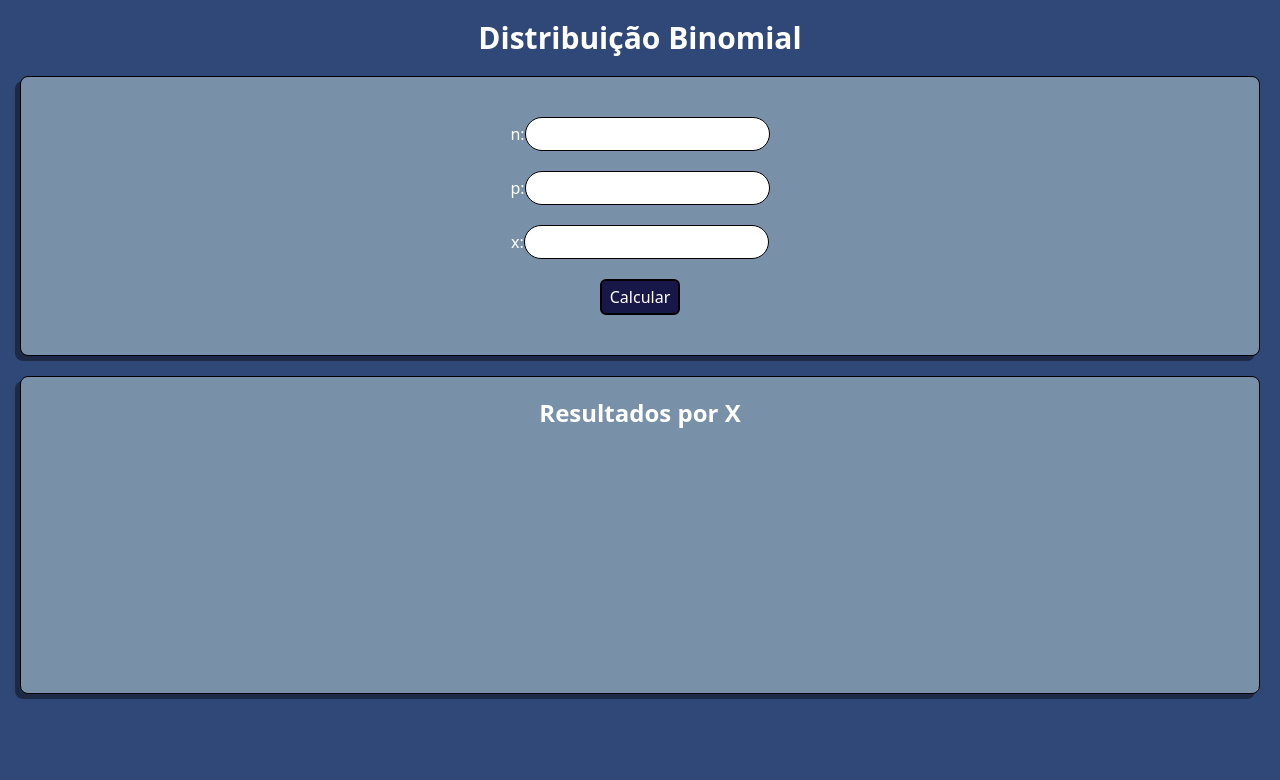
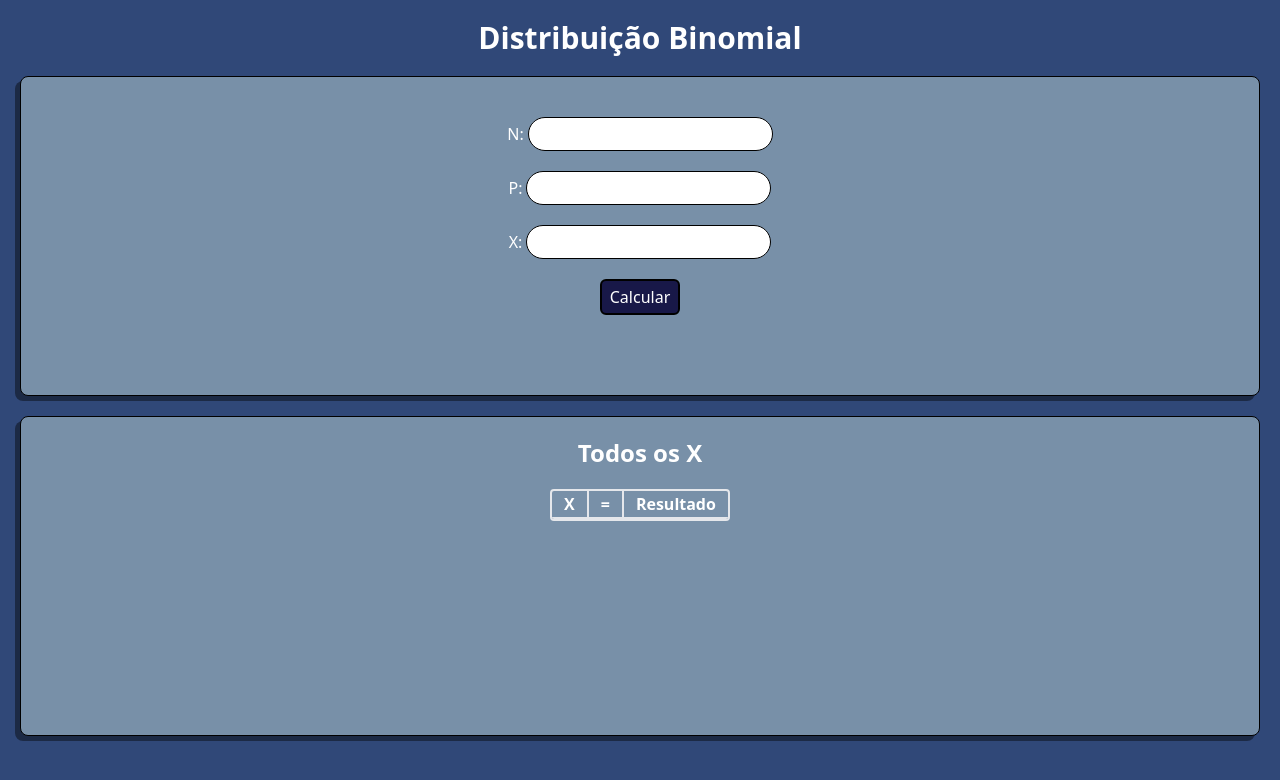
Before and after one commit to otaviozin/distribuicao_binomial, a Next.js app: page / in a window 1280 px wide. Shown: the top 780 px of the page. Built offline with nearby package versions, Linux system fonts and the light colour scheme.

Commit message:
feat: Tabela implementada

```diff
--- a/src/app/globals.css
+++ b/src/app/globals.css
@@ -6,6 +6,31 @@ input{
     color: black;
 }
 
+select {
+    -webkit-appearance: none;
+    -moz-appearance: none;
+    text-indent: 1px;
+    text-overflow: '';
+    padding: 0 5px;
+}
+
+::-webkit-scrollbar-track
+{
+	-webkit-box-shadow: inset 0 0 6px rgba(0,0,0,0.3);
+	background-color: #F5F5F5;
+}
+
+::-webkit-scrollbar
+{
+	width: 5px;
+	background-color: #F5F5F5;
+}
+
+::-webkit-scrollbar-thumb
+{
+	background-color: #304878;
+}
+
 .custom-shadow{
     box-shadow: rgba(0, 0, 0, 0.425) -5px 5px;
 }
--- a/src/components/allResults.js
+++ b/src/components/allResults.js
@@ -1,16 +1,29 @@
 export const AllResults = ({ results }) => {
     return (
-        <div className='bg-secondary mx-5 mt-5 rounded-lg border border-black flex flex-col gap-5 items-center py-5 custom-shadow'>
-            <h1 className='text-2xl font-bold'>Resultados por X</h1>
-            <ul className='h-56 overflow-auto text-left'>
-                {results &&
-                    Array.isArray(results) &&
-                    results.map((result, index) => (
-                        <li className='text-lg' key={index}>
-                            X = {index} =&gt; {result.toFixed(2)}%
-                        </li>
-                    ))}
-            </ul>
+        <div className='bg-secondary mx-5 mt-5 rounded-lg border border-black flex flex-col gap-5 items-center py-5 custom-shadow h-80'>
+            <h1 className='text-2xl font-bold'>Todos os X</h1>
+            <div className='border-2 rounded overflow-auto'>
+                <table>
+                    <thead>
+                        <tr className='border-b-2'>
+                            <th className='border-r-2 px-3'>X</th>
+                            <th className='border-r-2 px-3'>=</th>
+                            <th className='px-3'>Resultado</th>
+                        </tr>
+                    </thead>
+                    <tbody>
+                        {results &&
+                            Array.isArray(results) &&
+                            results.map((result, index) => (
+                                <tr className='text-center border-b'>
+                                    <td className='border-r-2 px-3'>{index}</td>
+                                    <td className='border-r-2 px-3'>=</td>
+                                    <td>{result.toFixed(2)}%</td>
+                                </tr>
+                            ))}
+                    </tbody>
+                </table>
+            </div>
         </div>
     );
 };
--- a/src/components/binomial.js
+++ b/src/components/binomial.js
@@ -3,7 +3,7 @@ import { calculateBinomialDistribution } from '@/utils/calcs';
 import { preventNegativeValues } from '@/utils/keyConfigs';
 
 export const Binomial = ({ onCalculate, results }) => {
-    const [inputs, setInputs] = useState({ n: '', p: '', x: '' });
+    const [inputs, setInputs] = useState({ n: '', p: '', x: '', option: '=' });
 
     const handleChange = (e) => {
         const { name, value } = e.target;
@@ -26,12 +26,12 @@ export const Binomial = ({ onCalculate, results }) => {
     };
 
     return (
-        <div className='bg-secondary mx-5 mt-5 rounded-lg border border-black flex flex-col gap-5 items-center py-5 custom-shadow'>
+        <div className='bg-secondary mx-5 mt-5 rounded-lg border border-black flex flex-col gap-5 items-center py-5 custom-shadow h-80'>
             <div className='pt-5'>
                 <label>
-                    n:
+                    N:
                     <input
-                        className='rounded-full py-1 border border-black pl-3'
+                        className='rounded-full py-1 border border-black pl-3 ml-1'
                         min='0'
                         type='number'
                         name='n'
@@ -42,9 +42,9 @@ export const Binomial = ({ onCalculate, results }) => {
             </div>
             <div>
                 <label>
-                    p:
+                    P:
                     <input
-                        className='rounded-full py-1 border border-black pl-3'
+                        className='rounded-full py-1 border border-black pl-3 ml-1'
                         min='0'
                         step='0.01'
                         type='number'
@@ -56,9 +56,9 @@ export const Binomial = ({ onCalculate, results }) => {
             </div>
             <div>
                 <label>
-                    x:
+                    X:
                     <input
-                        className='rounded-full py-1 border border-black pl-3'
+                        className='rounded-full py-1 border border-black pl-3 ml-1'
                         min='0'
                         onKeyDown={preventNegativeValues}
                         type='number'
@@ -74,16 +74,26 @@ export const Binomial = ({ onCalculate, results }) => {
             >
                 Calcular
             </button>
-            <ul>
+            <div>
                 {results.map(
                     (value, index) =>
                         index == inputs.x && (
-                            <li key={index}>
-                                X = {index} =&gt; {value.toFixed(3)}%
-                            </li>
+                            <div className='bg-white text-black w-fit px-3 py-1 rounded-md border-2 border-black flex gap-4'>
+                                <p>X</p>
+                                <select
+                                    className='border border-black rounded-md'
+                                    value={inputs.option}
+                                    onChange={handleChange}
+                                >
+                                    <option>=</option>
+                                    <option>&gt;=</option>
+                                    <option>=&gt;</option>
+                                </select>
+                                <p key={index}> {value.toFixed(3)}%</p>
+                            </div>
                         )
                 )}
-            </ul>
+            </div>
         </div>
     );
 };
```
